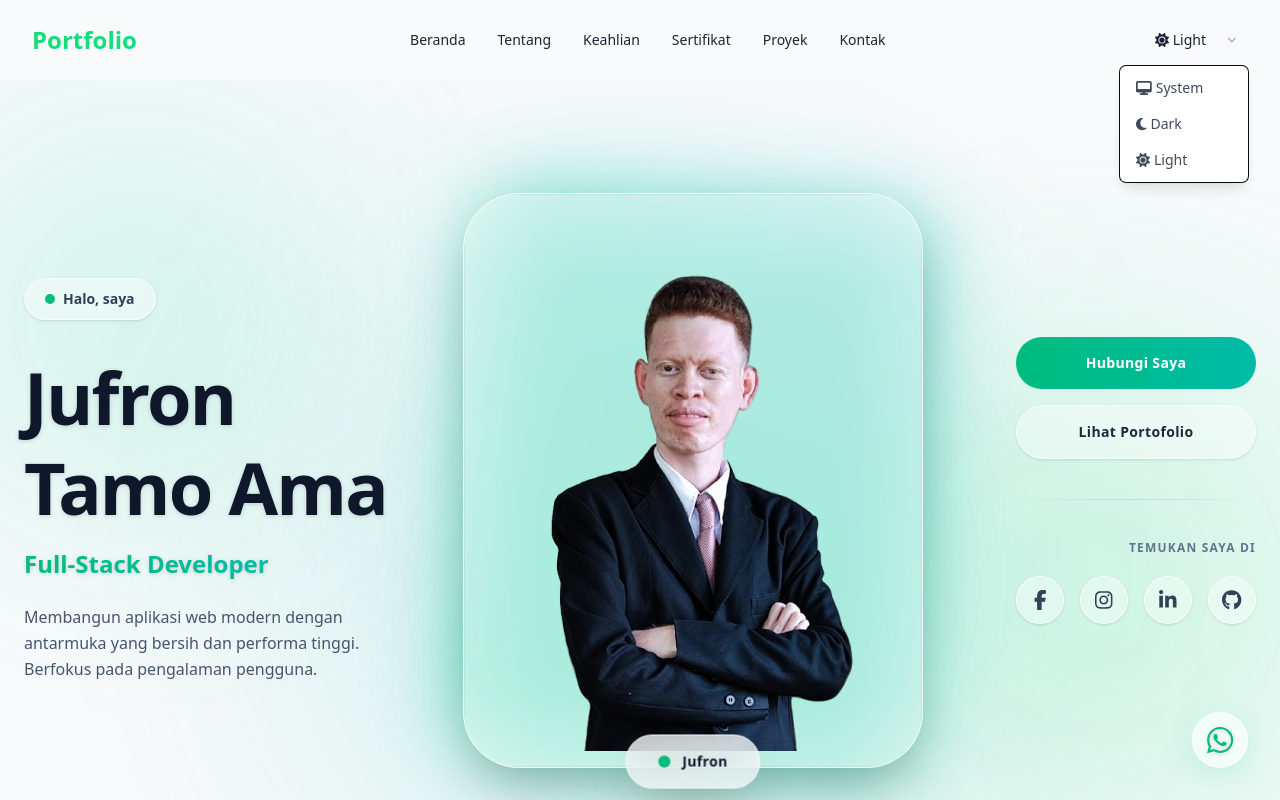
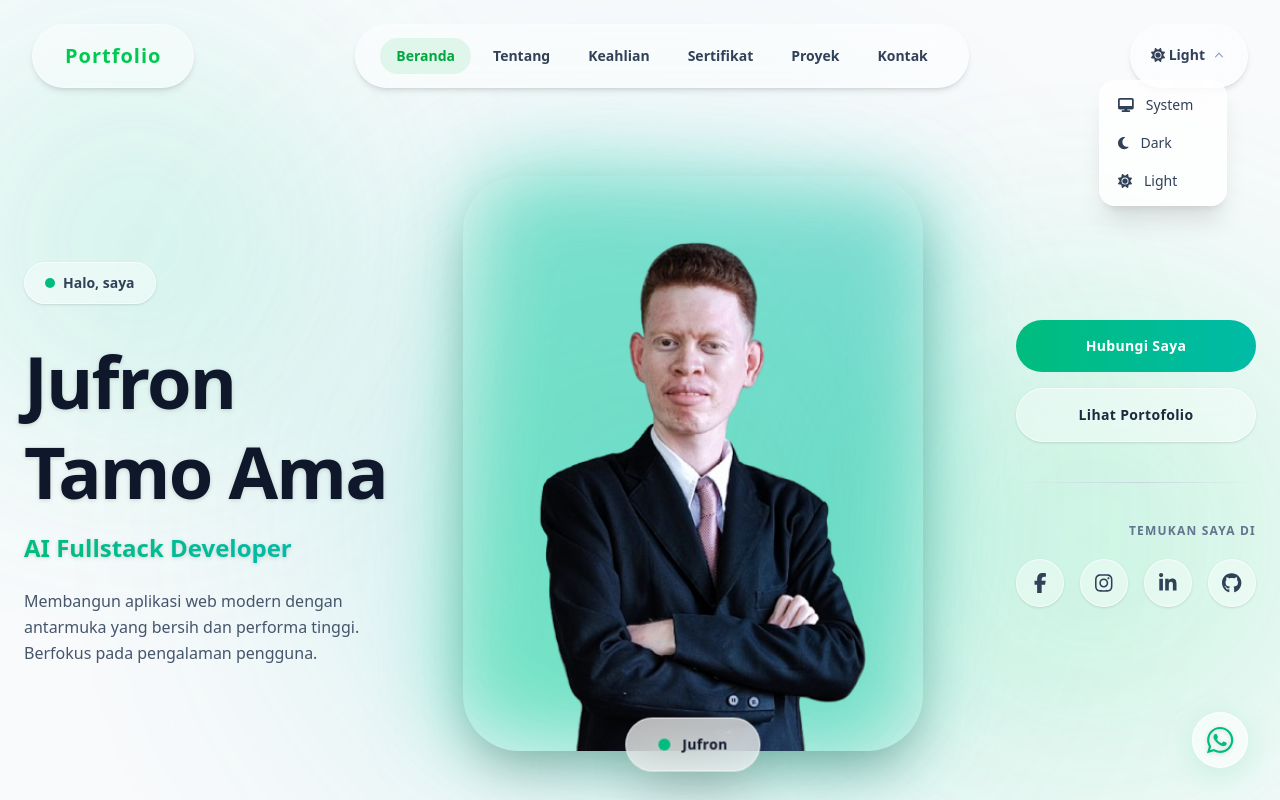
Before and after one commit to jufron/portfolio-react-js, a React (Vite) app: page / in a window 1280 px wide. Both pictures are taken after a click on the button "Light". Shown: the top 800 px of the page. Built offline with nearby package versions, Linux system fonts and the light colour scheme.

Commit message:
refactor design navbar and hero section

```diff
--- a/src/components/HeroSection.jsx
+++ b/src/components/HeroSection.jsx
@@ -5,7 +5,7 @@ import LinkSocialMedia from "./subComponents/LinkSocialMedia";
 
 const HeroSection = () => {
   return (
-    <header className="relative -z-10 min-h-screen flex items-center justify-center overflow-hidden bg-slate-50 dark:bg-[#0B0F19] transition-colors duration-300">
+    <header className="relative -z-10 min-h-screen flex items-center justify-center overflow-hidden bg-slate-50 dark:bg-[#0B0F19] transition-colors duration-300" name="beranda">
 
       {/* 1. Latar Belakang Liquid / Mesh Gradient */}
       <div className="absolute inset-0 overflow-hidden pointer-events-none -z-10">
@@ -14,7 +14,7 @@ const HeroSection = () => {
         <div className="absolute bottom-[5%] -right-[5%] w-[500px] h-[500px] rounded-full bg-green-400/20 dark:bg-green-500/10 blur-[130px] animate-[pulse_12s_ease-in-out_infinite]"></div>
       </div>
 
-      <div className="container relative z-10 px-6 py-24 lg:py-0 mx-auto max-w-7xl">
+      <div className="container relative z-10 px-6 pt-36 pb-24 lg:pt-44 lg:pb-20 mx-auto max-w-7xl">
 
         {/* PERUBAHAN UTAMA: Menggunakan Grid 12 Kolom agar porsi gambar bisa lebih besar */}
         <div className="grid grid-cols-1 lg:grid-cols-12 gap-12 lg:gap-6 xl:gap-10 items-center">
@@ -36,7 +36,7 @@ const HeroSection = () => {
             </h1>
 
             <h2 className="text-xl md:text-2xl font-bold text-transparent bg-clip-text bg-gradient-to-r from-emerald-500 to-teal-500 mb-6 drop-shadow-sm">
-              Full-Stack Developer
+              AI Fullstack Developer
             </h2>
 
             <p className="max-w-sm text-base text-slate-600 dark:text-slate-400 leading-relaxed">
@@ -52,16 +52,13 @@ const HeroSection = () => {
 
               <div className="absolute inset-0 bg-gradient-to-tr from-emerald-400 to-teal-500 rounded-[3.5rem] rotate-3 opacity-30 blur-2xl dark:opacity-20 animate-[pulse_6s_ease-in-out_infinite]"></div>
 
-              {/* Bingkai kaca dipertebal (p-4) dan lengkungan disesuaikan (rounded-[3.5rem]) */}
-              <div className="relative w-full h-full p-4 rounded-[3.5rem] bg-white/40 dark:bg-white/5 backdrop-blur-xl border border-white/60 dark:border-white/10 shadow-2xl hover:-translate-y-2 transition-transform duration-500 group overflow-hidden">
-                <img
-                  className="w-full h-full object-cover rounded-[3rem] transition-transform duration-700 group-hover:scale-105"
-                  src={imagePoster}
-                  alt="Jufron Tamo Ama"
-                  loading="eager"
-                />
-                <div className="absolute inset-0 rounded-[3rem] ring-1 ring-inset ring-black/5 dark:ring-white/10 pointer-events-none"></div>
-              </div>
+              {/* Profile Image (No wrapper box) */}
+              <img
+                className="relative w-full h-full object-cover rounded-[3.5rem] transition-all duration-500 hover:-translate-y-2 hover:scale-[1.02] shadow-2xl"
+                src={imagePoster}
+                alt="Jufron Tamo Ama"
+                loading="eager"
+              />
 
               {/* Floating Widget */}
               <div className="absolute -bottom-6 left-1/2 -translate-x-1/2 whitespace-nowrap px-8 py-4 bg-white/70 dark:bg-slate-800/70 backdrop-blur-xl border border-white/80 dark:border-white/10 rounded-full shadow-2xl animate-[bounce_4s_infinite]">
--- a/src/components/Navbar.jsx
+++ b/src/components/Navbar.jsx
@@ -59,103 +59,94 @@ function Navbar () {
 
   return (
     <nav
-      className={`block top-0 left-0 right-0 z-50 bg-slate-50 opacity-95 backdrop-blur-md transition-all duration-300 ease-in-out ${
-        isScrolled
-          ? "top-2 sm:top-0 left-3 sm:left-0 right-3 sm:right-0 rounded-xl sm:rounded-none xl:top-4 xl:left-5 xl:right-5 xl:rounded-xl fixed shadow-[0_8px_30px_rgb(0,0,0,0.12)]"
-          : ""
-      } dark:bg-slate-950`}
+      className={`fixed left-0 right-0 z-50 pointer-events-none transition-all duration-500 ease-in-out px-4 sm:px-6 lg:px-8 ${
+        isScrolled ? "top-3" : "top-6"
+      }`}
     >
-      <div className="max-w-7xl mx-auto px-4 sm:px-6 lg:px-8">
-        <div className="flex items-center justify-between h-16 md:h-20">
-          <div className="flex-shrink-0">
-            <a href="/" className="text-green-400 font-bold text-2xl dark:text-green-300">
+      <div className="max-w-7xl mx-auto flex items-center justify-between">
+
+        {/* Island 1: Brand */}
+        <div className="pointer-events-auto flex items-center justify-center bg-white/45 dark:bg-slate-900/75 backdrop-blur-lg border border-white/30 dark:border-slate-800/50 shadow-md hover:shadow-lg rounded-full transition-all duration-500 hover:scale-[1.03] hover:shadow-green-500/5 h-16 px-8">
+          <a href="/" className="text-green-500 font-extrabold text-xl tracking-wider dark:text-green-400 select-none">
             Portfolio
           </a>
         </div>
-          <div className="hidden md:block">
-            <div className="sm:ml-0 md:ml-4 lg:ml-8 xl:ml-10 flex items-baseline lg:space-x-4">
+
+        {/* Island 2: Links (Desktop) */}
+        <div className="hidden lg:flex pointer-events-auto items-center justify-center bg-white/45 dark:bg-slate-900/75 backdrop-blur-lg border border-white/30 dark:border-slate-800/50 shadow-md hover:shadow-lg rounded-full transition-all duration-500 h-16 px-6">
+          <div className="flex items-center gap-1.5">
             {menuList.map((item, index) => (
               <NavbarMenuItem key={index} menuName={item.name} />
             ))}
           </div>
         </div>
-          <div className="hidden md:block">
-            <div className="ml-2 flex items-center md:ml-6">
-              {/* dropdown language */}
 
-              {/* <Dropdown
-                items={LANGUAGES}
-                selectedItem={selectedLanguage}
-                onItemSelected={handleLanguageSelect}
-                renderItem={renderItem}
-              /> */}
-
-              {/* dropdown theme */}
+        {/* Island 3: Actions (Theme Toggle & Mobile Menu) */}
+        <div className="pointer-events-auto flex items-center bg-white/45 dark:bg-slate-900/75 backdrop-blur-lg border border-white/30 dark:border-slate-800/50 shadow-md hover:shadow-lg rounded-full transition-all duration-500 h-16 px-5">
           <Dropdown
             items={THEMES}
             selectedItem={selectedTheme}
             onItemSelected={handleThemeSelect}
             renderItem={renderItem}
           />
-          </div>
-          </div>
-          <div className="flex items-center gap-x-3 md:hidden">
-            <Dropdown
-                items={THEMES}
-                selectedItem={selectedTheme}
-                onItemSelected={handleThemeSelect}
-                renderItem={renderItem}
-            />
+
+          <div className="lg:hidden flex items-center pl-1 border-l border-slate-200/50 dark:border-slate-800/50 ml-1">
             <HamburgerMenuMobile
               toggleMenu={toggleMenu}
               isMenuOpen={isMenuOpen}
             />
           </div>
         </div>
+
       </div>
 
+      {/* Floating Island Mobile Dropdown */}
       {isMenuOpen && (
-        <MobileMenuContent />
+        <div className="pointer-events-auto mt-4 mx-auto max-w-sm lg:hidden bg-white/85 dark:bg-slate-950/90 backdrop-blur-lg border border-white/30 dark:border-slate-800/50 shadow-xl rounded-3xl p-4 transition-all duration-300 animate-in fade-in slide-in-from-top-4">
+          <MobileMenuContent setIsMenuOpen={setIsMenuOpen} />
+        </div>
       )}
     </nav>
   );
 }
 
-function MobileMenuContent () {
+function MobileMenuContent ({ setIsMenuOpen }) {
   return (
-    <div className="md:hidden">
-      <div className="px-2 pt-2 pb-3 space-y-1 sm:px-3">
+    <div className="flex flex-col gap-1.5 w-full">
       {menuList.map((item, index) => (
         <Link
           key={index}
           to={item.name.toLowerCase()}
           smooth={true}
           duration={500}
-            className="text-gray-900 hover:text-green-400 block px-3 py-2 rounded-md text-base font-medium dark:text-slate-100 cursor-pointer"
+          spy={true}
+          activeClass="bg-green-500/10 text-green-600! dark:bg-green-400/10 dark:text-green-400! font-semibold"
+          className="text-center w-full text-slate-700 hover:text-green-500 hover:bg-slate-100/80 dark:text-slate-200 dark:hover:bg-slate-900/85 px-4 py-2.5 rounded-2xl text-sm font-semibold transition-all duration-200 cursor-pointer"
+          onClick={() => setIsMenuOpen(false)}
         >
           {item.name}
         </Link>
       ))}
-      </div>
     </div>
   );
 }
 
 function HamburgerMenuMobile ({ toggleMenu, isMenuOpen }) {
   return (
-    <div className="md:hidden">
+    <div className="lg:hidden">
       <button
         onClick={toggleMenu}
-        className="inline-flex items-center justify-center p-2 rounded-md text-gray-900 hover:text-gray-600 focus:outline-none focus:ring-2 focus:ring-offset-2 focus:ring-offset-gray-800 focus:ring-white dark:text-slate-100 dark:hover:text-white dark:focus:ring-slate-100"
+        className="inline-flex items-center justify-center p-1.5 rounded-full text-slate-700 hover:text-green-500 hover:bg-slate-100/85 focus:outline-none dark:text-slate-200 dark:hover:text-green-400 dark:hover:bg-slate-800/85 transition-all duration-200 cursor-pointer"
+        aria-label="Toggle Menu"
         >
         <span className="sr-only">Open main menu</span>
         {isMenuOpen ? (
-          <svg className="h-6 w-6" xmlns="http://www.w3.org/2000/svg" viewBox="0 0 24 24" fill="none" stroke="currentColor" strokeWidth="2" strokeLinecap="round" strokeLinejoin="round">
-            <path d="M6 18L18 6M6 6l12 12"></path>
+          <svg className="h-5 w-5" xmlns="http://www.w3.org/2000/svg" viewBox="0 0 24 24" fill="none" stroke="currentColor" strokeWidth="2.5" strokeLinecap="round" strokeLinejoin="round">
+            <path d="M18 6L6 18M6 6l12 12"></path>
           </svg>
         ) : (
-          <svg className="h-6 w-6" xmlns="http://www.w3.org/2000/svg" viewBox="0 0 24 24" fill="none" stroke="currentColor" strokeWidth="2" strokeLinecap="round" strokeLinejoin="round">
-            <path d="M3 12h18M3 6h18M3 18h18"></path>
+          <svg className="h-5 w-5" xmlns="http://www.w3.org/2000/svg" viewBox="0 0 24 24" fill="none" stroke="currentColor" strokeWidth="2.5" strokeLinecap="round" strokeLinejoin="round">
+            <path d="M4 6h16M4 12h16M4 18h18"></path>
           </svg>
         )}
       </button>
--- a/src/components/navbar/Dropdown.jsx
+++ b/src/components/navbar/Dropdown.jsx
@@ -1,5 +1,4 @@
 import React, { useState, useRef, useEffect } from "react";
-import { DROPDOWN_BUTTON_CLASS, DROPDOWN_ITEM_CLASS } from "../../utils";
 
 function Dropdown({ items, selectedItem, onItemSelected, renderItem }) {
   const [isOpen, setIsOpen] = useState(false);
@@ -32,12 +31,13 @@ function Dropdown({ items, selectedItem, onItemSelected, renderItem }) {
       <div>
         <button
           type="button"
-          className={DROPDOWN_BUTTON_CLASS}
+          className="inline-flex items-center gap-1.5 text-sm font-semibold text-slate-700 hover:text-green-500 dark:text-slate-200 dark:hover:text-green-400 transition-colors duration-200 focus:outline-none cursor-pointer"
           onClick={toggleDropdown}
           >
-          <div className="flex items-center justify-start w-full">{renderItem(selectedItem)}</div>
+          <div className="flex items-center justify-start">{renderItem(selectedItem)}</div>
           <svg
-            className="-mr-1 h-5 w-5 text-gray-400 dark:text-gray-100"
+            className="h-4 w-4 text-slate-400 dark:text-slate-400 transition-transform duration-200"
+            style={{ transform: isOpen ? 'rotate(180deg)' : 'rotate(0deg)' }}
             viewBox="0 0 20 20"
             fill="currentColor"
             aria-hidden="true"
@@ -52,24 +52,23 @@ function Dropdown({ items, selectedItem, onItemSelected, renderItem }) {
       </div>
       {isOpen && (
         <div
-          className="absolute right-0 z-10 mt-2 w-32 origin-top-right rounded-md bg-white shadow-lg ring-1 ring-black ring-opacity-5 focus:outline-none dark:bg-slate-900 dark:text-gray-100"
+          className="absolute right-0 z-50 mt-3 w-32 origin-top-right rounded-2xl bg-white/80 dark:bg-slate-950/85 backdrop-blur-md shadow-xl border border-white/30 dark:border-slate-800/50 p-1.5 focus:outline-none animate-in fade-in slide-in-from-top-1 duration-200"
           role="menu"
           aria-orientation="vertical"
           aria-labelledby="menu-button"
           tabIndex="-1"
         >
-          <div className="py-1" role="none">
+          <div className="flex flex-col gap-0.5" role="none">
             {items.map((item) => (
-              <a
+              <button
                 key={item.value}
-                href="#"
-                className={DROPDOWN_ITEM_CLASS}
+                type="button"
+                className="flex w-full items-center gap-2 px-3 py-2 rounded-xl text-left text-sm font-medium text-slate-700 hover:text-green-500 hover:bg-slate-100 dark:text-slate-300 dark:hover:text-green-400 dark:hover:bg-slate-900 transition-all duration-150 cursor-pointer"
                 role="menuitem"
-                tabIndex="-1"
                 onClick={() => handleItemClick(item)}
               >
                 {renderItem(item)}
-              </a>
+              </button>
             ))}
           </div>
         </div>
--- a/src/components/navbar/NavbarMenuItem.jsx
+++ b/src/components/navbar/NavbarMenuItem.jsx
@@ -1,6 +1,5 @@
 import { Link } from "react-scroll";
 import React from "react";
-import { NAVBAR_MENU_ITEM_CLASS } from "../../utils";
 
 function NavbarMenuItem({ menuName }) {
   return (
@@ -8,7 +7,9 @@ function NavbarMenuItem({ menuName }) {
       to={`${menuName.toLowerCase()}`}
       smooth={true}
       duration={500}
-      className={NAVBAR_MENU_ITEM_CLASS}
+      spy={true}
+      activeClass="bg-green-500/10 text-green-600! dark:bg-green-400/10 dark:text-green-400! font-semibold"
+      className="text-sm font-semibold text-slate-700 hover:text-green-500 hover:bg-slate-100/50 dark:hover:bg-slate-800/80 dark:text-slate-200 dark:hover:text-green-400 px-4 py-2 rounded-full transition-all duration-300 cursor-pointer"
     >
       {menuName}
     </Link>
--- a/src/data.js
+++ b/src/data.js
@@ -95,7 +95,7 @@ const skills = [
     {
         name: 'HTML',
         status: 'svg',
-        icon:  htmlSvgIcon
+        icon: htmlSvgIcon
     },
     {
         name: 'CSS',
```
Also changed, not shown: src/assets/img/poster-portfolio.png (deleted), src/assets/img/update-poster-11.png (deleted). Lines whose indentation alone changed are shown as unchanged.
